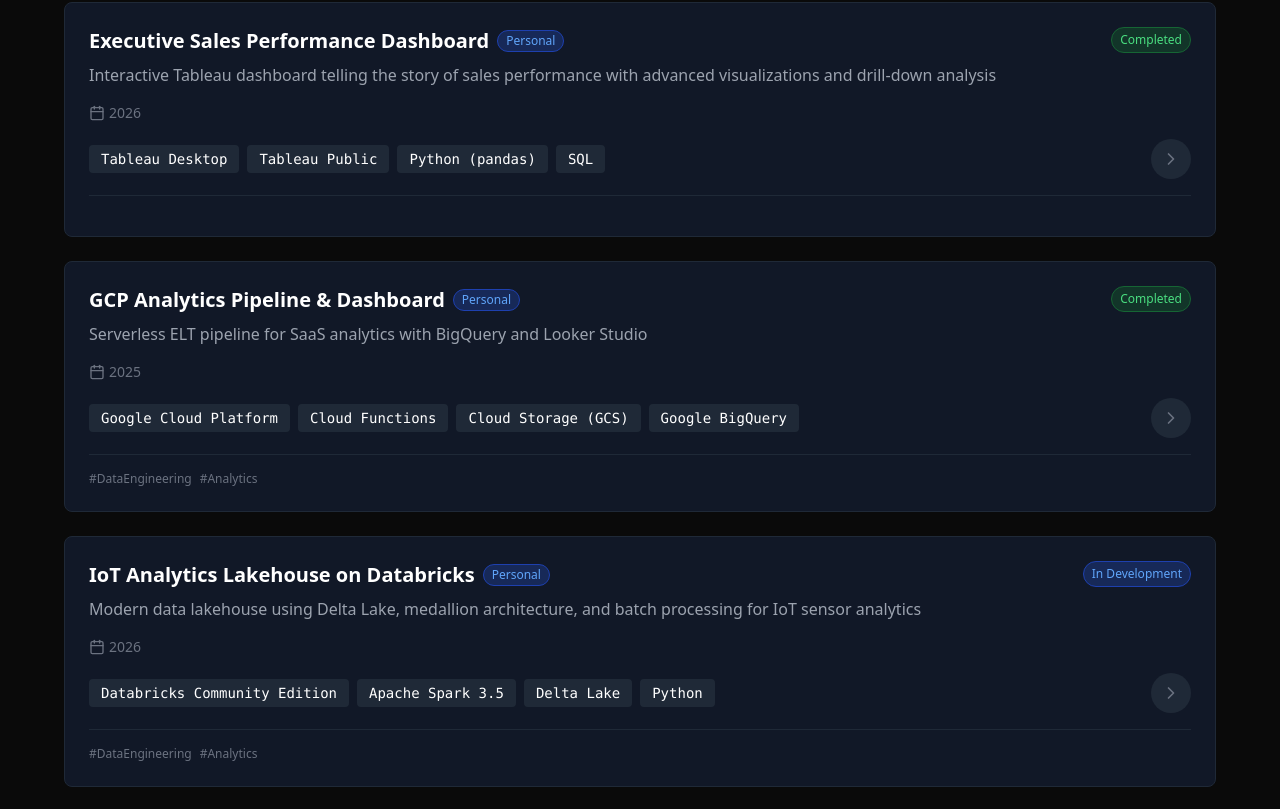
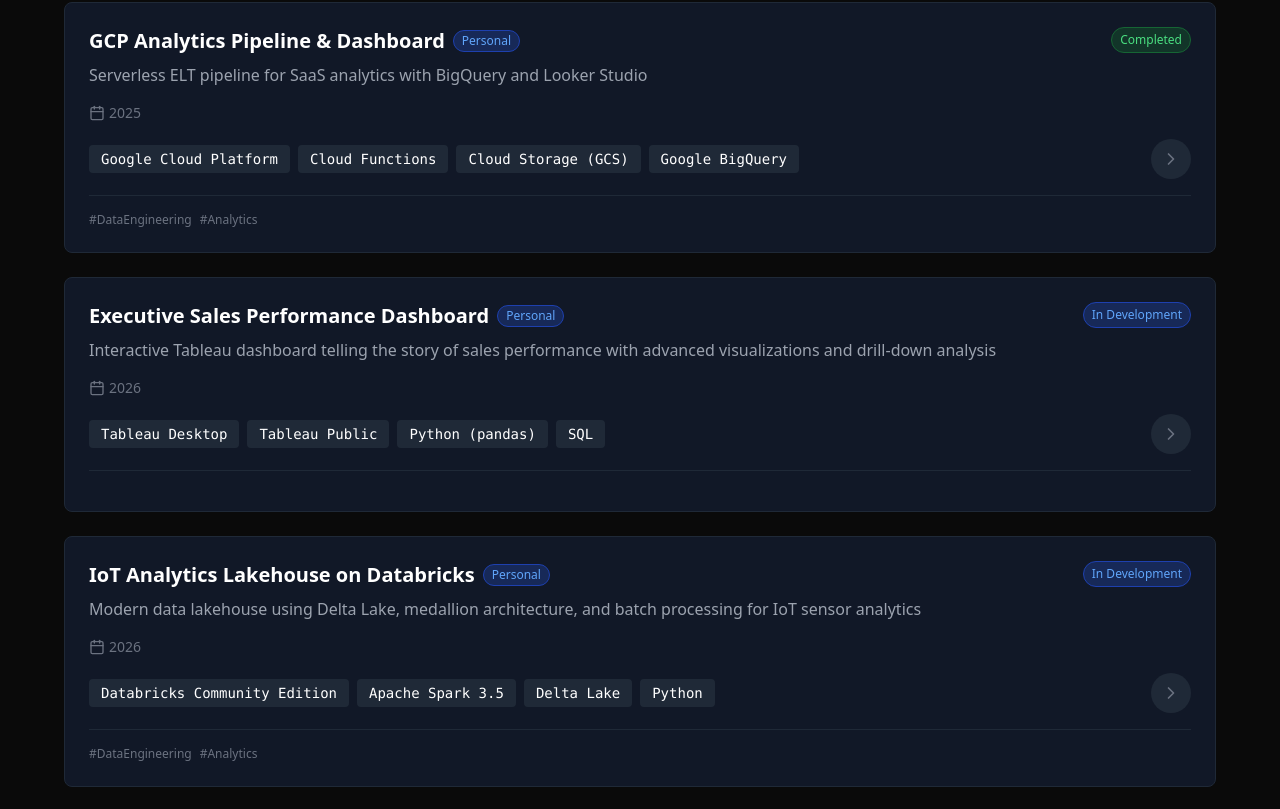
Before and after one commit to danielg-gerlach/daniel-gerlach-portfolio, a Nuxt app: page / in a window 1280 px wide. Shown: the part 2386-3195 px from the top of the page. Built offline with nearby package versions, Linux system fonts and the light colour scheme.

Commit message:
refactor: Update Sales Analytics Dashboard project status to In Development
- Change project status from "Completed" to "In Development" for Sales Analytics Dashboard
- Reflects current project state and ongoing development work
- Maintains accurate project timeline and status tracking in portfolio

```diff
--- a/data/projectsData.js
+++ b/data/projectsData.js
@@ -11,7 +11,7 @@
     year: '2026',
     role: 'Data Analyst / BI Developer',
     team: 'Solo project',
-    status: 'Completed',
+    status: 'In Development',
     tldr: 'Created a public, interactive sales analytics dashboard in Tableau that tells a compelling business story through advanced visualizations. Features executive summary with KPIs, regional performance heatmaps, sales funnel analysis, customer segmentation matrix (RFM), and trend analysis with forecasting. Demonstrates data storytelling skills beyond basic chart creation - shows ability to communicate insights that drive business decisions.',
 
     overview: `Developed a professional-grade business intelligence dashboard that demonstrates advanced data visualization and storytelling capabilities. This is not just "charts on a page" - it's a carefully designed analytical narrative that guides executives through key sales insights. The dashboard answers critical business questions: "Where are we winning and losing?", "Which regions need attention?", "What's our sales forecast?", "Which customer segments are most valuable?" Uses Tableau's advanced features including calculated fields, LOD expressions, parameters for dynamic filtering, dashboard actions for interactivity, and custom color palettes for professional presentation. Published to Tableau Public for portfolio demonstration.`,
```
